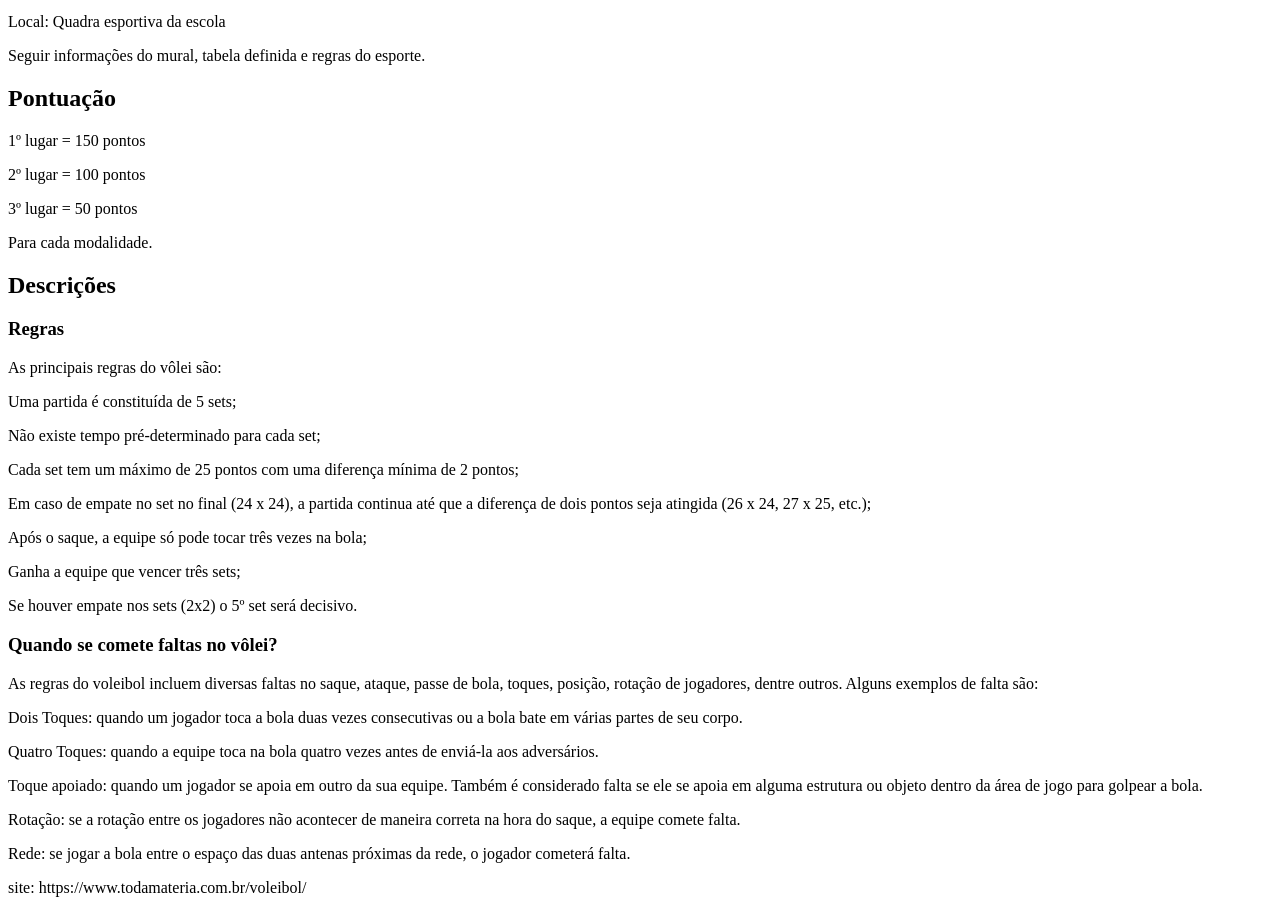
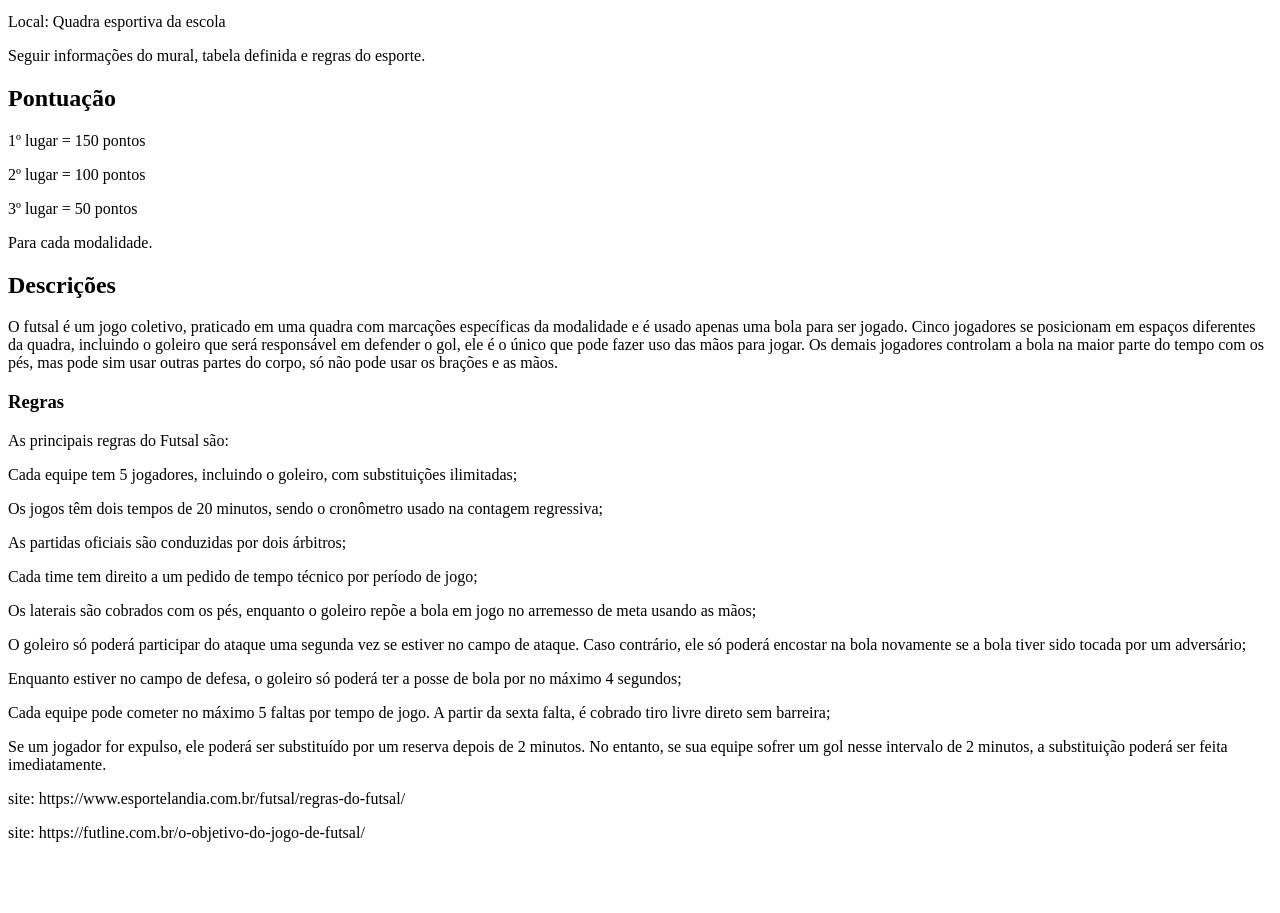
Before and after one commit to andreybotero/gincana-SENAI, a plain HTML site: page pags/futebol.html in a window 1280 px wide. Shown: the part 88-1001 px from the top of the page. After the commit the page ends 946 px from the top, so only its background shows below. Drawn offline with Linux system fonts and the light colour scheme.

Commit message:
adição das informações do futsal

```diff
--- a/pags/futebol.html
+++ b/pags/futebol.html
@@ -16,10 +16,11 @@
     <p>Seguir informações do mural, tabela definida e regras do esporte.</p>
 
 
+
     <h2>Pontuação</h2>
     <p>1º lugar = 150 pontos</p>
 
-    <p> 2º lugar = 100 pontos</p>
+    <p>2º lugar = 100 pontos</p>
 
     <p>3º lugar = 50 pontos</p>
 
@@ -29,7 +30,7 @@
 
         <h2>Descrições</h2>
 
-    <p></p>
+    <p>O futsal é um jogo coletivo, praticado em uma quadra com marcações específicas da modalidade e é usado apenas uma bola para ser jogado. Cinco jogadores se posicionam em espaços diferentes da quadra, incluindo o goleiro que será responsável em defender o gol, ele é o único que pode fazer uso das mãos para jogar. Os demais jogadores controlam a bola na maior parte do tempo com os pés, mas pode sim usar outras partes do corpo, só não pode usar os brações e as mãos.</p>
     <p></p>
 
     </section>
@@ -38,33 +39,25 @@
 
     <section>
 
-    <p>As principais regras do vôlei são:</p>
+    <p>As principais regras do Futsal são:</p>
 
-        <p>Uma partida é constituída de 5 sets;</p>
-        <p>Não existe tempo pré-determinado para cada set;</p>
-        <p>Cada set tem um máximo de 25 pontos com uma diferença mínima de 2 pontos;</p>
-        <p>Em caso de empate no set no final (24 x 24), a partida continua até que a diferença de dois pontos seja atingida (26 x 24, 27 x 25, etc.);</p>
-        <p>Após o saque, a equipe só pode tocar três vezes na bola;</p>
-        <p>Ganha a equipe que vencer três sets;</p>
-        <p>Se houver empate nos sets (2x2) o 5º set será decisivo.</p>
+        <p>Cada equipe tem 5 jogadores, incluindo o goleiro, com substituições ilimitadas;</p>
+        <p>Os jogos têm dois tempos de 20 minutos, sendo o cronômetro usado na contagem regressiva;</p>
+        <p>As partidas oficiais são conduzidas por dois árbitros;</p>
+        <p>Cada time tem direito a um pedido de tempo técnico por período de jogo;</p>
+        <p>Os laterais são cobrados com os pés, enquanto o goleiro repõe a bola em jogo no arremesso de meta usando as mãos;</p>
+        <p>O goleiro só poderá participar do ataque uma segunda vez se estiver no campo de ataque. Caso contrário, ele só poderá encostar na bola novamente se a bola tiver sido tocada por um adversário;</p>
+        <p>Enquanto estiver no campo de defesa, o goleiro só poderá ter a posse de bola por no máximo 4 segundos;</p>
+        <p>Cada equipe pode cometer no máximo 5 faltas por tempo de jogo. A partir da sexta falta, é cobrado tiro livre direto sem barreira;</p>
+        <p>Se um jogador for expulso, ele poderá ser substituído por um reserva depois de 2 minutos. No entanto, se sua equipe sofrer um gol nesse intervalo de 2 minutos, a substituição poderá ser feita imediatamente.</p>
 
     </section>
 
 
-    <section>
-    <h3>Quando se comete faltas no vôlei?</h3>
 
-    <p>As regras do voleibol incluem diversas faltas no saque, ataque, passe de bola, toques, posição, rotação de jogadores, dentre outros. Alguns exemplos de falta são:</p>
 
-        <p>Dois Toques: quando um jogador toca a bola duas vezes consecutivas ou a bola bate em várias partes de seu corpo.</p>
-        <p>Quatro Toques: quando a equipe toca na bola quatro vezes antes de enviá-la aos adversários.</p>
-        <p>Toque apoiado: quando um jogador se apoia em outro da sua equipe. Também é considerado falta se ele se apoia em alguma estrutura ou objeto dentro da área de jogo para golpear a bola.</p>
-        <p>Rotação: se a rotação entre os jogadores não acontecer de maneira correta na hora do saque, a equipe comete falta.</p>
-        <p>Rede: se jogar a bola entre o espaço das duas antenas próximas da rede, o jogador cometerá falta.</p>
-
-    </section>
-
-<p>site: https://www.todamateria.com.br/voleibol/</p>
+<p>site: https://www.esportelandia.com.br/futsal/regras-do-futsal/  </p>
+<p>site: https://futline.com.br/o-objetivo-do-jogo-de-futsal/ </p>
 
 </body>
 </html>
```
Also changed, not shown: pags/queimada.html (+0 -1 lines), pags/volei.html (+1 -0 lines).
